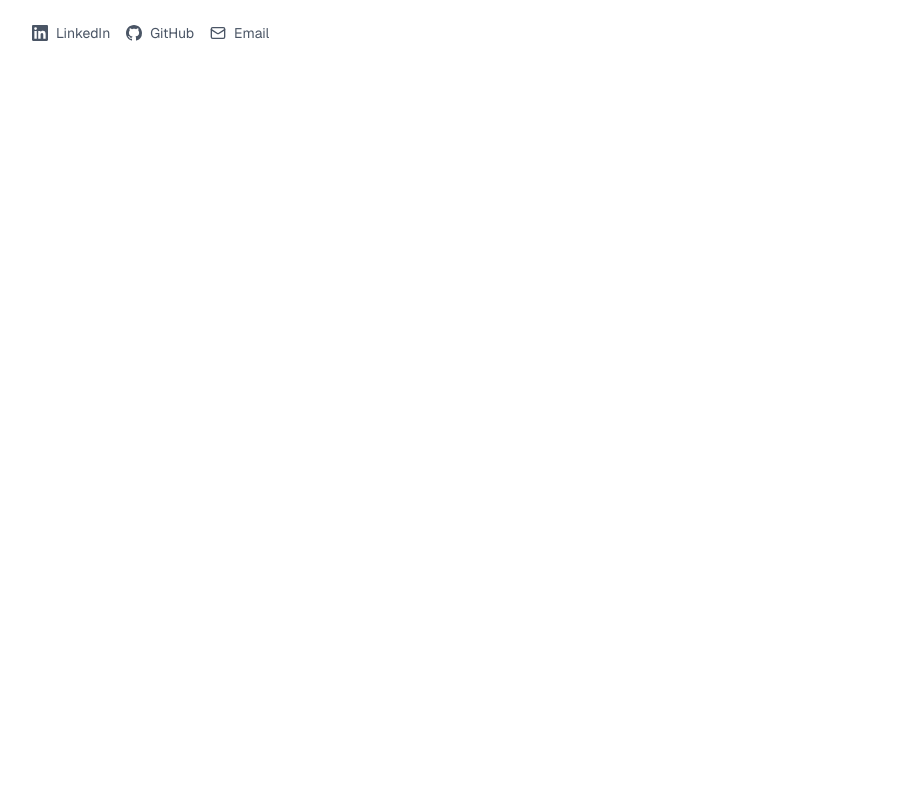
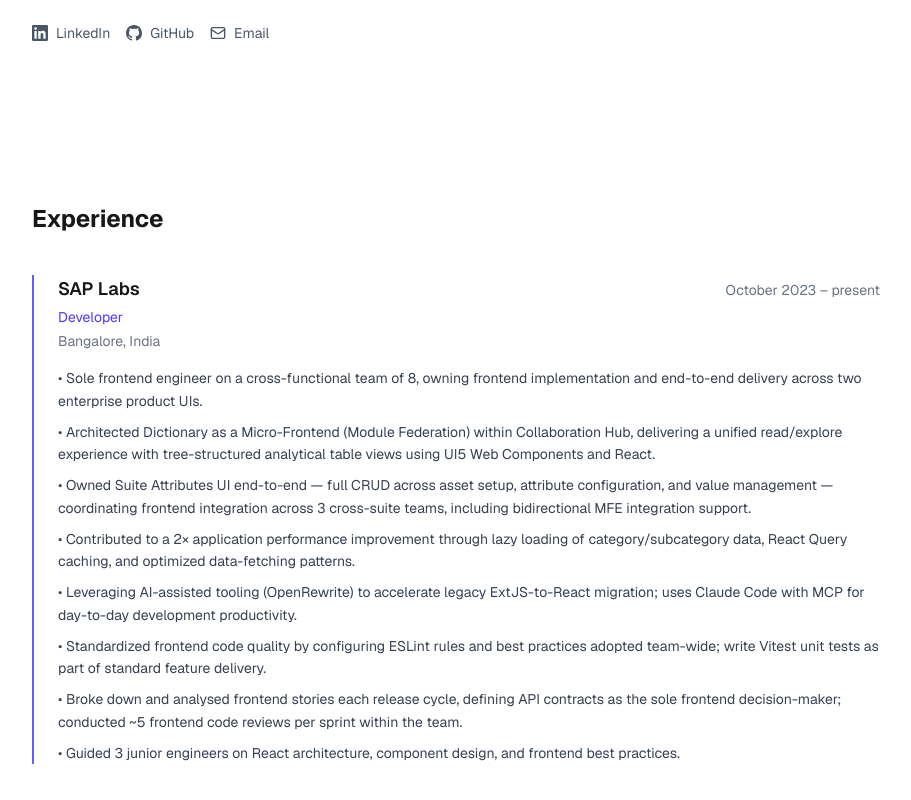
Before and after one commit to k-manisha/k-manisha.github.io, a Next.js app: page / in a window 1280 px wide. Shown: the part 280-1080 px from the top of the page, without its empty margins (184-1095 px from the left). Before the commit the page ends 800 px from the top, so only its background shows below. Built offline with nearby package versions, Linux system fonts and the light colour scheme.

Commit message:
feat: add Experience section

```diff
--- a/app/page.tsx
+++ b/app/page.tsx
@@ -1,11 +1,13 @@
 import Navbar from '@/components/Navbar'
 import Hero from '@/components/Hero'
+import Experience from '@/components/Experience'
 
 export default function Home() {
   return (
     <main>
       <Navbar />
       <Hero />
+      <Experience />
     </main>
   )
 }
--- /dev/null
+++ b/components/Experience.tsx
@@ -0,0 +1,28 @@
+import { experience } from '@/data/resume'
+
+export default function Experience() {
+  return (
+    <section id="experience" className="max-w-4xl mx-auto px-6 py-16">
+      <h2 className="text-2xl font-bold mb-10">Experience</h2>
+      <div className="space-y-10">
+        {experience.map((item) => (
+          <div key={item.company} className="border-l-2 border-indigo-500 dark:border-indigo-400 pl-6">
+            <div className="flex flex-wrap items-baseline justify-between gap-2 mb-1">
+              <h3 className="text-lg font-semibold">{item.company}</h3>
+              <span className="text-sm text-gray-500 dark:text-gray-400">{item.period}</span>
+            </div>
+            <p className="text-sm text-indigo-600 dark:text-indigo-400 mb-1">{item.title}</p>
+            <p className="text-sm text-gray-500 dark:text-gray-400 mb-4">{item.location}</p>
+            <ul className="space-y-2">
+              {item.bullets.map((bullet, i) => (
+                <li key={i} className="text-sm text-gray-700 dark:text-gray-300 leading-relaxed">
+                  • {bullet}
+                </li>
+              ))}
+            </ul>
+          </div>
+        ))}
+      </div>
+    </section>
+  )
+}
```
